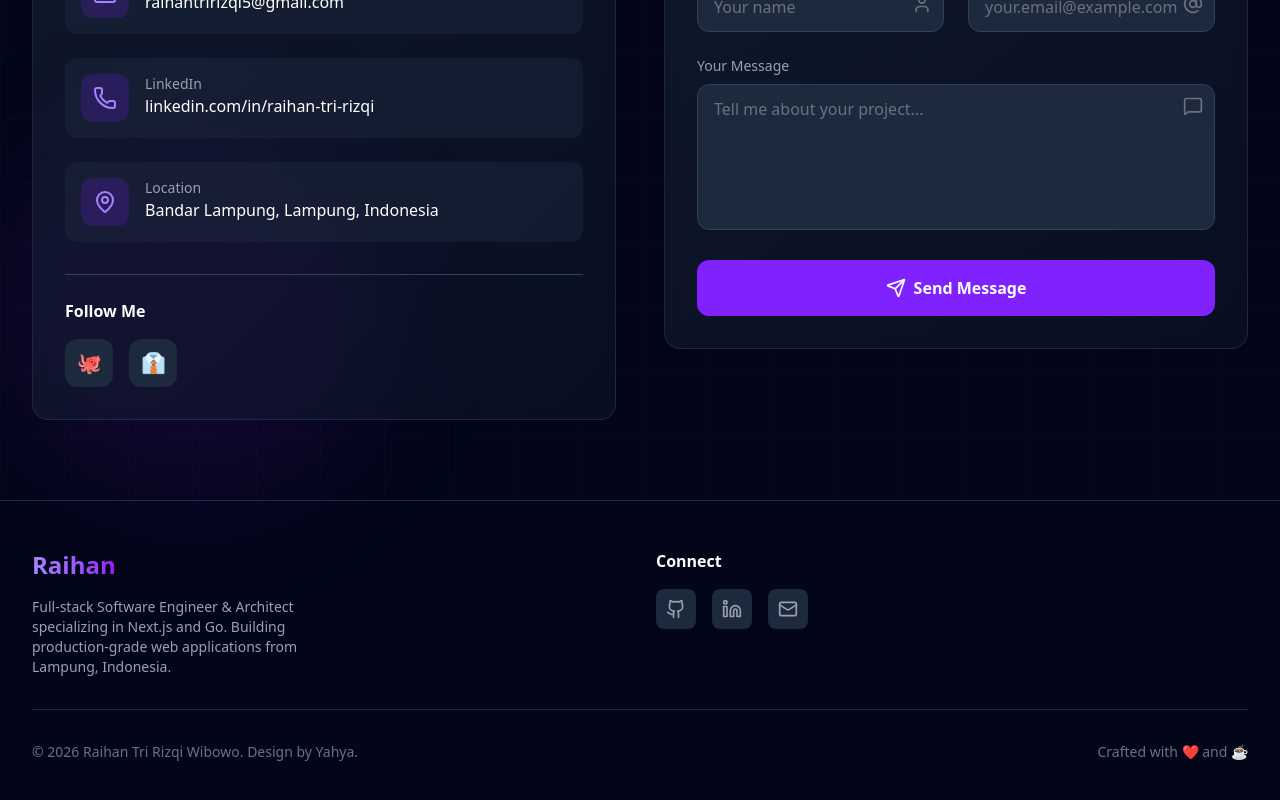
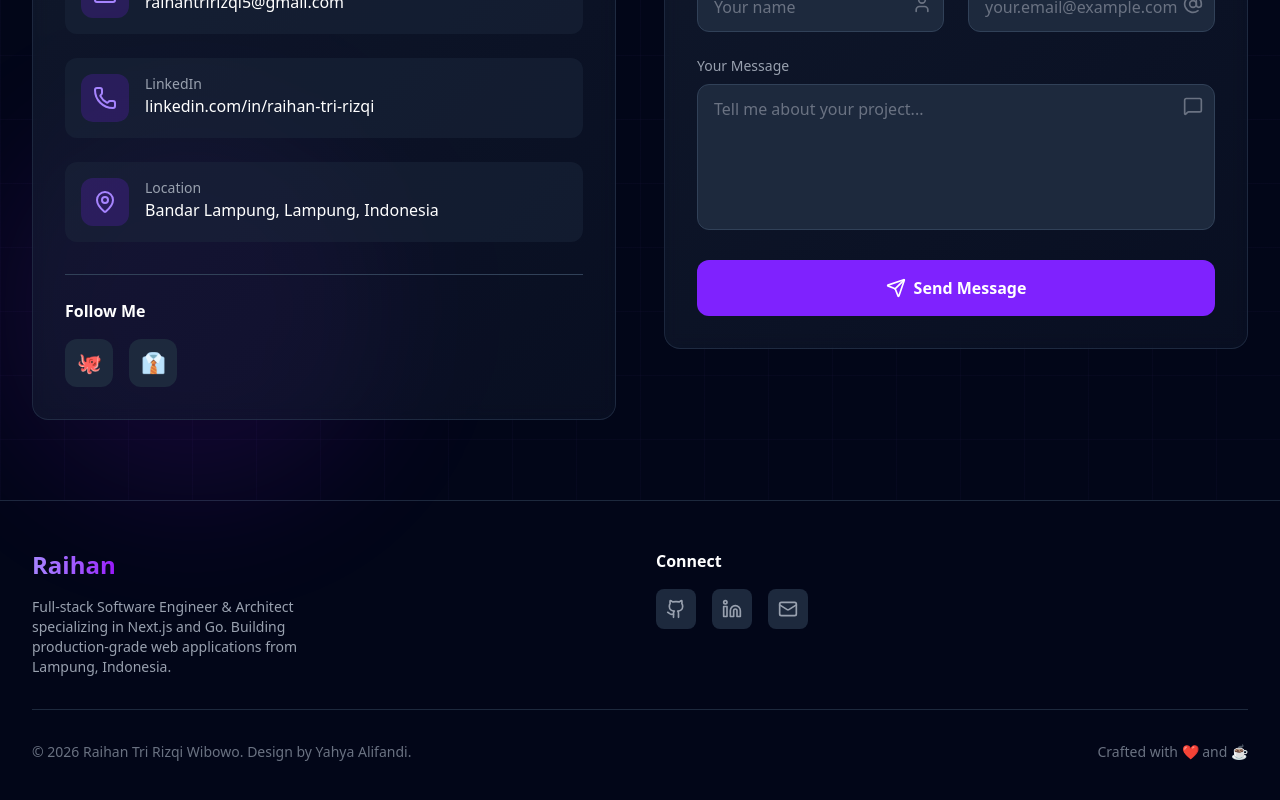
Before and after one commit to raihantririzqi/portofolio, a React (Vite) app: page / in a window 1280 px wide. Shown: the part 7945-8745 px from the top of the page. Built offline with nearby package versions, Linux system fonts and the light colour scheme.

Commit message:
Update design credit to Yahya Alifandi in footer
Co-Authored-By: Claude Sonnet 4.6 <noreply@anthropic.com>

```diff
--- a/src/components/FooterSection.tsx
+++ b/src/components/FooterSection.tsx
@@ -69,7 +69,7 @@ export default function Footer() {
         {/* Copyright & Bottom Info */}
         <div className="flex flex-col md:flex-row justify-between items-center gap-4">
           <p className="text-gray-500 text-sm">
-            &copy; {currentYear} Raihan Tri Rizqi Wibowo. Design by Yahya.
+            &copy; {currentYear} Raihan Tri Rizqi Wibowo. Design by Yahya Alifandi.
           </p>
           <p className="text-gray-500 text-sm">Crafted with ❤️ and ☕</p>
         </div>
```
